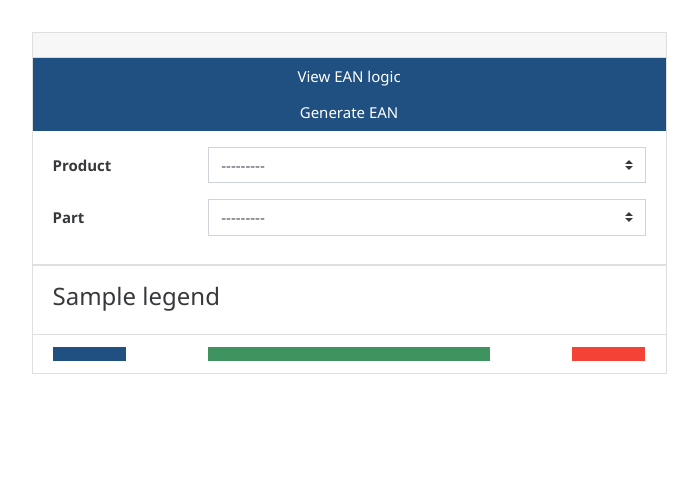
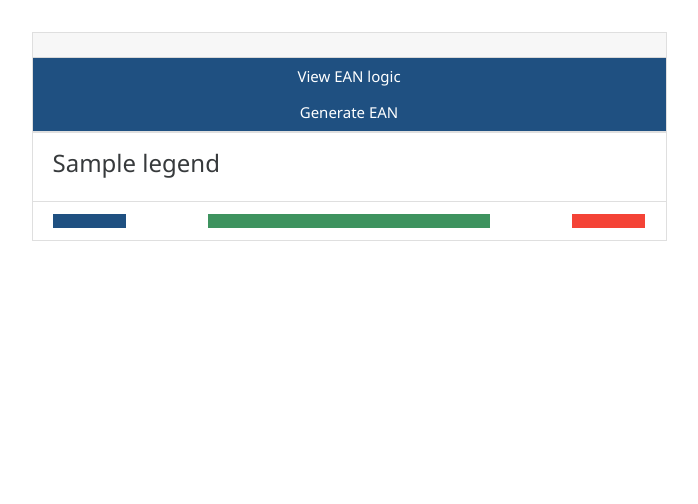
Before and after one commit to paulhfischer/skriptentool, a Django app: template templates/core/management/update_model.html in a window 1280 px wide. Shown: the part 55-559 px from the top of the page, without its empty margins (291-989 px from the left). Run offline with Django 4.2, Linux system fonts and the light colour scheme; the template is opened without the code that fills it: most values are stand-ins (such as "Sample title", 1, 10 or a date in 2020); parts of the project's set-up code (start-up, migrations or seed data) failed here and were passed over; some libraries are stand-ins or nearby versions.

Commit message:
clean up that only in creation of a skript or protocol the decision for product and part is displayed

```diff
--- a/templates/core/management/update_model.html
+++ b/templates/core/management/update_model.html
@@ -22,6 +22,10 @@
             const fileLabel = $(`label.custom-file-label[for=${event.target.id}]`);
             fileLabel.text(fileName);
         });
+
+        if(document.querySelector('h2.card-header').innerText.includes('Skript')) {
+            document.getElementById('product_part').style.display = 'block';
+        }
     });
 
     var ean = '';
@@ -160,7 +164,7 @@
                 <button type="button" class="btn btn-primary" onclick="eanrequest()"s>
                     {% blocktrans %}Generate EAN{% endblocktrans %}
                 </button>
-                <div id="product_part" class="list-group-item pt-md-3">
+                <div id="product_part" class="list-group-item pt-md-3" style="display: none;">
                     <div id="product" class="form-group row font-weight-bold">
                         <label class="col-md-3 col-form-label" for="id_product">Product</label>
                         <div class="col-md-9 my-auto">
```
